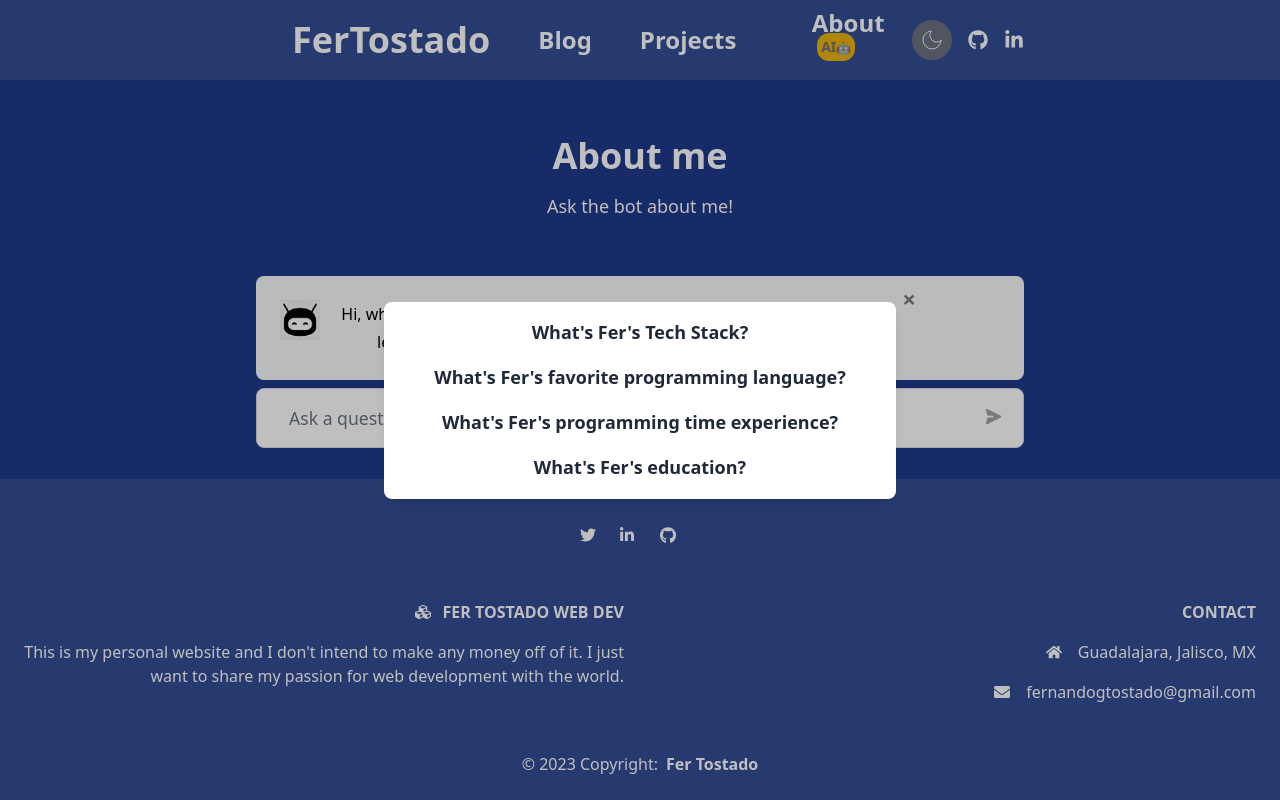
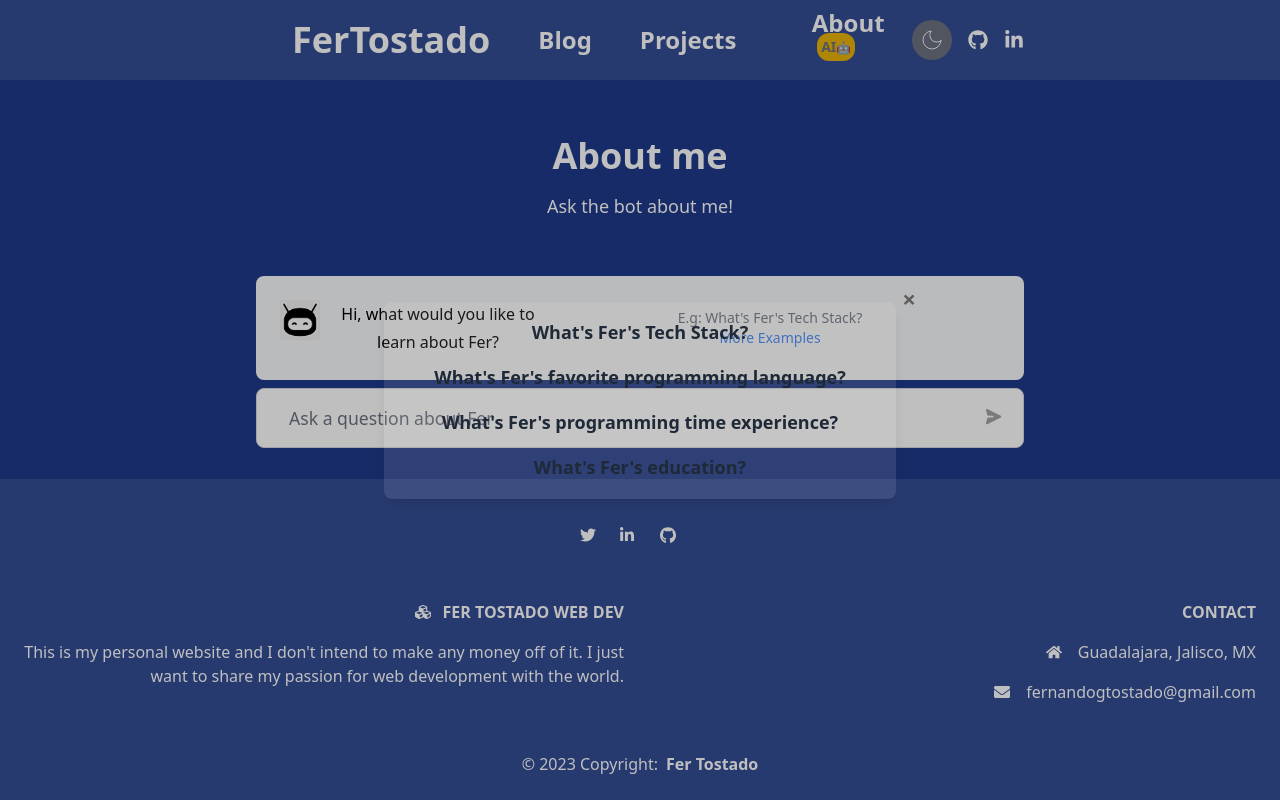
Before and after one commit to esponges/fer-personal-site, a Next.js app: page /about in a window 1280 px wide. Both pictures are taken after a click on the button "More Examples". Built offline with nearby package versions, Linux system fonts and the light colour scheme.

Commit message:
accept modal questions click

```diff
--- a/src/components/molecules/aboutModal.tsx
+++ b/src/components/molecules/aboutModal.tsx
@@ -1,10 +1,18 @@
+import { BgColor } from "~/types/enums";
 import { Modal } from "../organisms/modal";
 
 type Props = {
   isOpen: boolean;
   onClose: () => void;
-  handleOptionClick?: (option: string) => void;
+  handleOptionClick?: (e: React.MouseEvent<HTMLDivElement, MouseEvent>, question: string) => void;
 };
+
+const QUESTIONS = [
+  "What's Fer's Tech Stack?",
+  "What's Fer's favorite programming language?",
+  "What's Fer's programming time experience?",
+  "What's Fer's education?",
+];
 
 export const AboutModal = ({ isOpen, onClose, handleOptionClick }: Props) => {
   return (
@@ -12,20 +20,22 @@ export const AboutModal = ({ isOpen, onClose, handleOptionClick }: Props) => {
       isOpen={isOpen}
       onClose={onClose}
       outerCloseBtn
+      bgColor={BgColor.white10}
     >
       <div className="flex flex-col gap-4">
-        <div className="flex flex-col gap-2">
-          <div className="font-bold text-gray-800">What&apos;s Fer&apos;s Tech Stack?</div>
-        </div>
-        <div className="flex flex-col gap-2">
-          <div className="font-bold text-gray-800">What&apos;s Fer&apos;s favorite programming language?</div>
-        </div>
-        <div className="flex flex-col gap-2">
-          <div className="font-bold text-gray-800">What&apos;s Fer&apos;s programming time experience?</div>
-        </div>
-        <div className="flex flex-col gap-2">
-          <div className="font-bold text-gray-800">What&apos;s Fer&apos;s education?</div>
-        </div>
+        {QUESTIONS.map((question) => (
+          <div
+            key={question}
+            className="flex flex-col gap-2"
+          >
+            <div
+              className="font-bold text-gray-800 hover:text-gray-600 cursor-pointer"
+              onClick={(e) => handleOptionClick?.(e, question)}
+            >
+              {question}
+            </div>
+          </div>
+        ))}
       </div>
     </Modal>
   );
--- a/src/components/organisms/chatbot.tsx
+++ b/src/components/organisms/chatbot.tsx
@@ -39,10 +39,10 @@ export const ChatBot = () => {
     textAreaRef.current?.focus();
   }, []);
 
-  //handle form submission
-  const handleSubmit = async (e: React.KeyboardEvent<HTMLTextAreaElement> | React.MouseEvent<HTMLButtonElement>) => {
+  // todo: accept modal option click event
+  const handleSubmit = async (e?: React.KeyboardEvent<HTMLTextAreaElement> | React.MouseEvent<HTMLButtonElement>) => {
     setError(null);
-    if ("key" in e && e.key === "Enter") {
+    if (!!e && "key" in e && e.key === "Enter") {
       if (e.key === "Enter") {
         e.preventDefault();
       } else {
@@ -50,7 +50,7 @@ export const ChatBot = () => {
       }
     }
 
-    const input = e.currentTarget.value || textAreaRef.current?.value;
+    const input = e?.currentTarget.value || textAreaRef.current?.value;
 
     if (!input || typeof input !== "string") {
       setError("Please first enter a question.");
@@ -131,11 +131,18 @@ export const ChatBot = () => {
     setExamplesQuestionModalOpen((prev) => !prev);
   };
 
+  const handleSetExampleQuestion = (e: React.MouseEvent<HTMLDivElement, MouseEvent>, question: string) => {
+    textAreaRef.current && (textAreaRef.current.value = question);
+    handleToggleExamplesQuestionModal();
+    handleSubmit();
+  };
+
   return (
     <div className="mx-auto flex w-full flex-col gap-4">
       <AboutModal
         isOpen={examplesQuestionModalOpen}
         onClose={handleToggleExamplesQuestionModal}
+        handleOptionClick={handleSetExampleQuestion}
       />
       <div className="align-center justify-center">
         <div
--- a/src/components/organisms/modal.tsx
+++ b/src/components/organisms/modal.tsx
@@ -1,4 +1,5 @@
 /* eslint-disable max-len */
+import { Fragment } from "react";
 import type { BgColor } from "~/types/enums";
 
 type Props = {
@@ -18,7 +19,7 @@ export const Modal = ({ children, isOpen, onClose, title, showActions, bgColor,
   }
 
   return (
-    <>
+    <Fragment>
       <div
         className="fixed inset-0 z-[102]
         flex min-w-full items-center justify-center
@@ -86,6 +87,6 @@ export const Modal = ({ children, isOpen, onClose, title, showActions, bgColor,
         </div>
       </div>
       <div className="fixed inset-0 z-[101] bg-black opacity-25" />
-    </>
+    </Fragment>
   );
 };
--- a/src/types/enums.ts
+++ b/src/types/enums.ts
@@ -41,5 +41,6 @@ export enum BgColor {
   green = "bg-green-100",
   purple = "bg-purple-100",
   pink = "bg-pink-100",
+  white10 = "bg-white/10",
   // custom colors
 }
```
